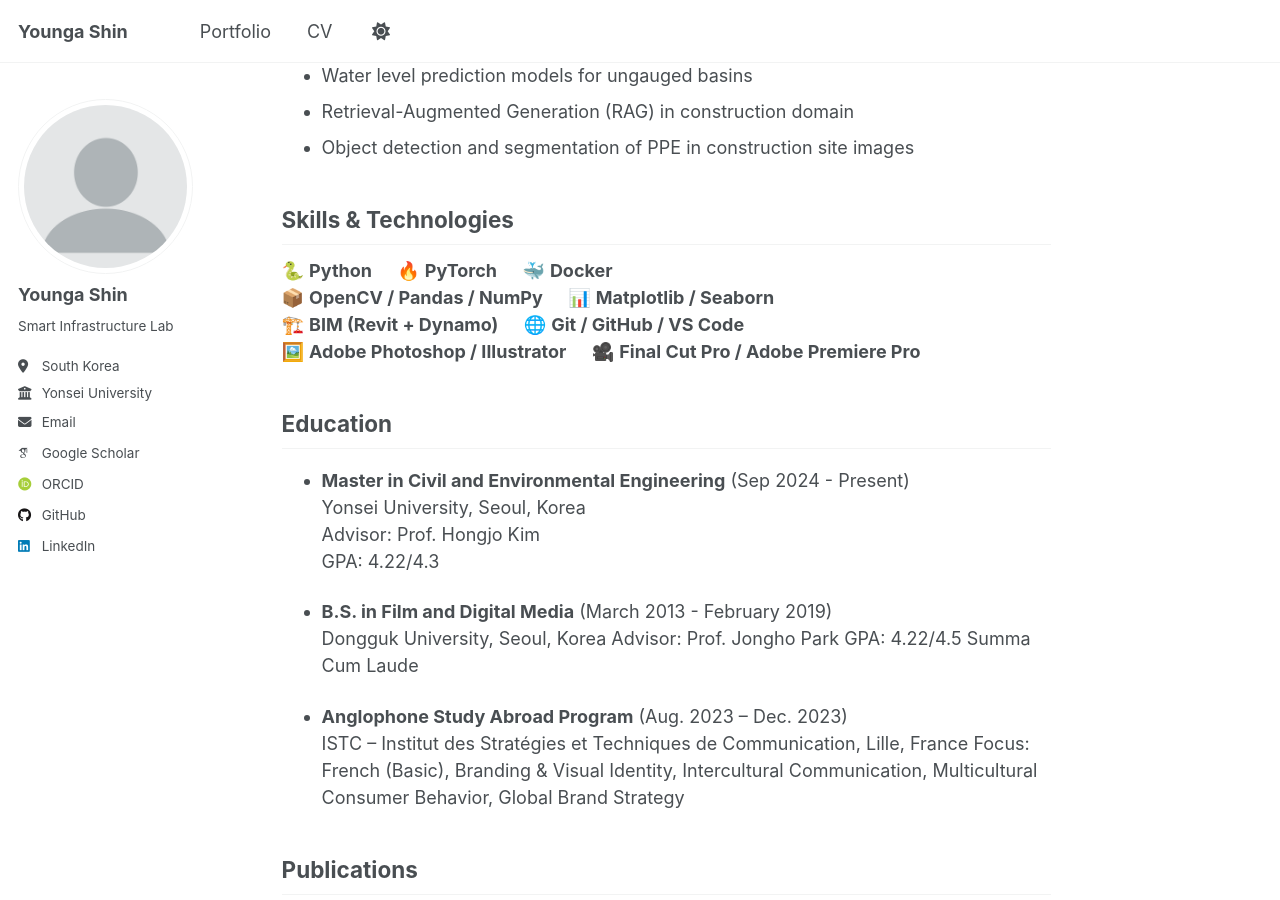
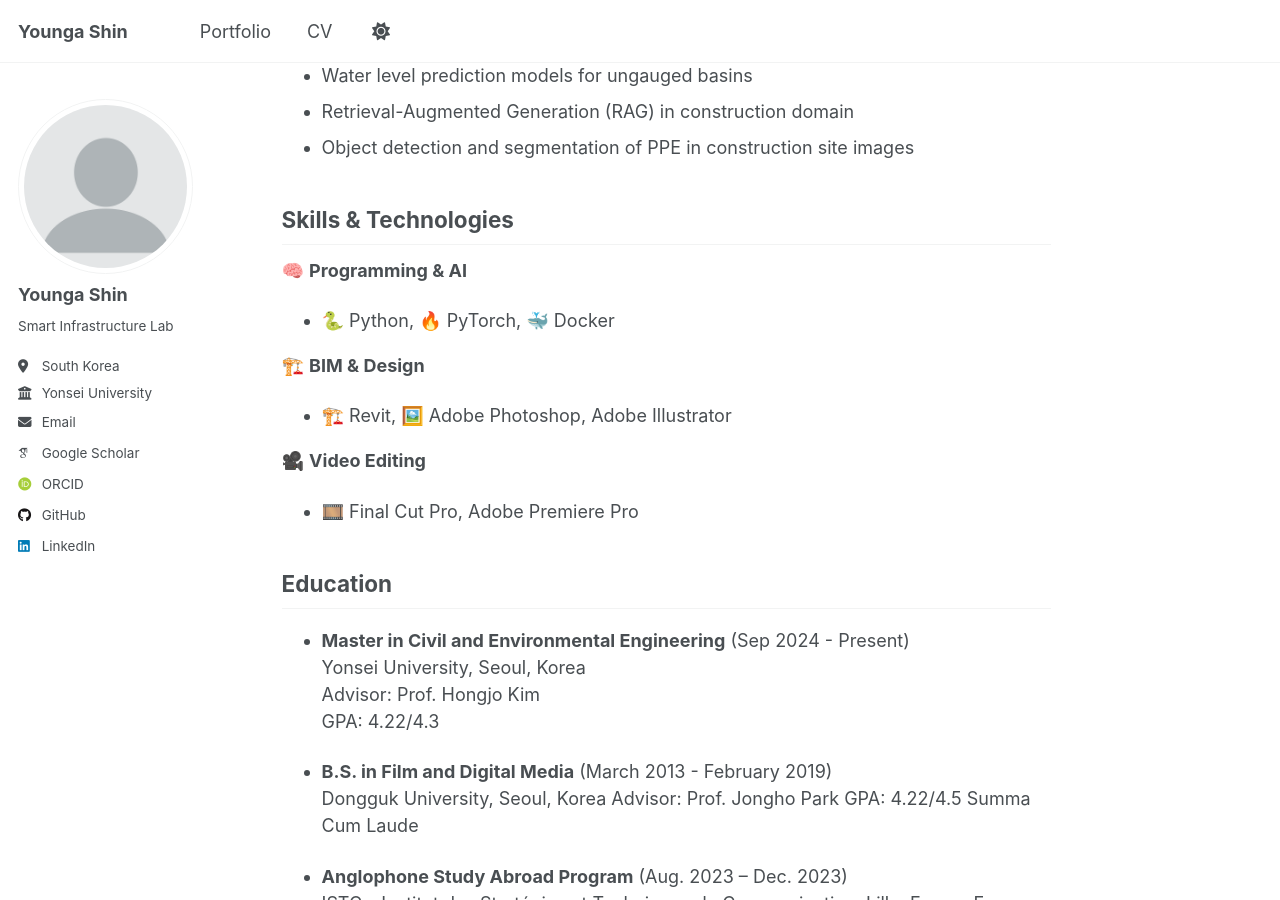
Before and after one commit to shinyounga/shinyounga.github.io, a Jekyll site: the page built from _pages/about.md, in a window 1280 px wide and 900 px high, scrolled down 315 px. Built offline with Jekyll 4.4.1, drawn with Linux system fonts in a browser that asks for light colours; some web fonts are replaced.

Commit message:
Update about.md

```diff
--- a/_pages/about.md
+++ b/_pages/about.md
@@ -19,11 +19,14 @@ I am a Master student in the Smart Infrastructure Laboratory at Yonsei Universit
 
 ## Skills & Technologies
 
-🐍 **Python** &nbsp;&nbsp;&nbsp; 🔥 **PyTorch** &nbsp;&nbsp;&nbsp; 🐳 **Docker**
-📦 **OpenCV / Pandas / NumPy** &nbsp;&nbsp;&nbsp; 📊 **Matplotlib / Seaborn**
-🏗️ **BIM (Revit + Dynamo)** &nbsp;&nbsp;&nbsp; 🌐 **Git / GitHub / VS Code**
-🖼️ **Adobe Photoshop /  Illustrator** &nbsp;&nbsp;&nbsp; 🎥 **Final Cut Pro / Adobe Premiere Pro**
+🧠 **Programming & AI**
+- 🐍 Python, 🔥 PyTorch, 🐳 Docker
 
+🏗️ **BIM & Design**
+- 🏗️ Revit, 🖼️ Adobe Photoshop, Adobe Illustrator
+
+🎥 **Video Editing**
+- 🎞️ Final Cut Pro, Adobe Premiere Pro
 
 ## Education
 
```
